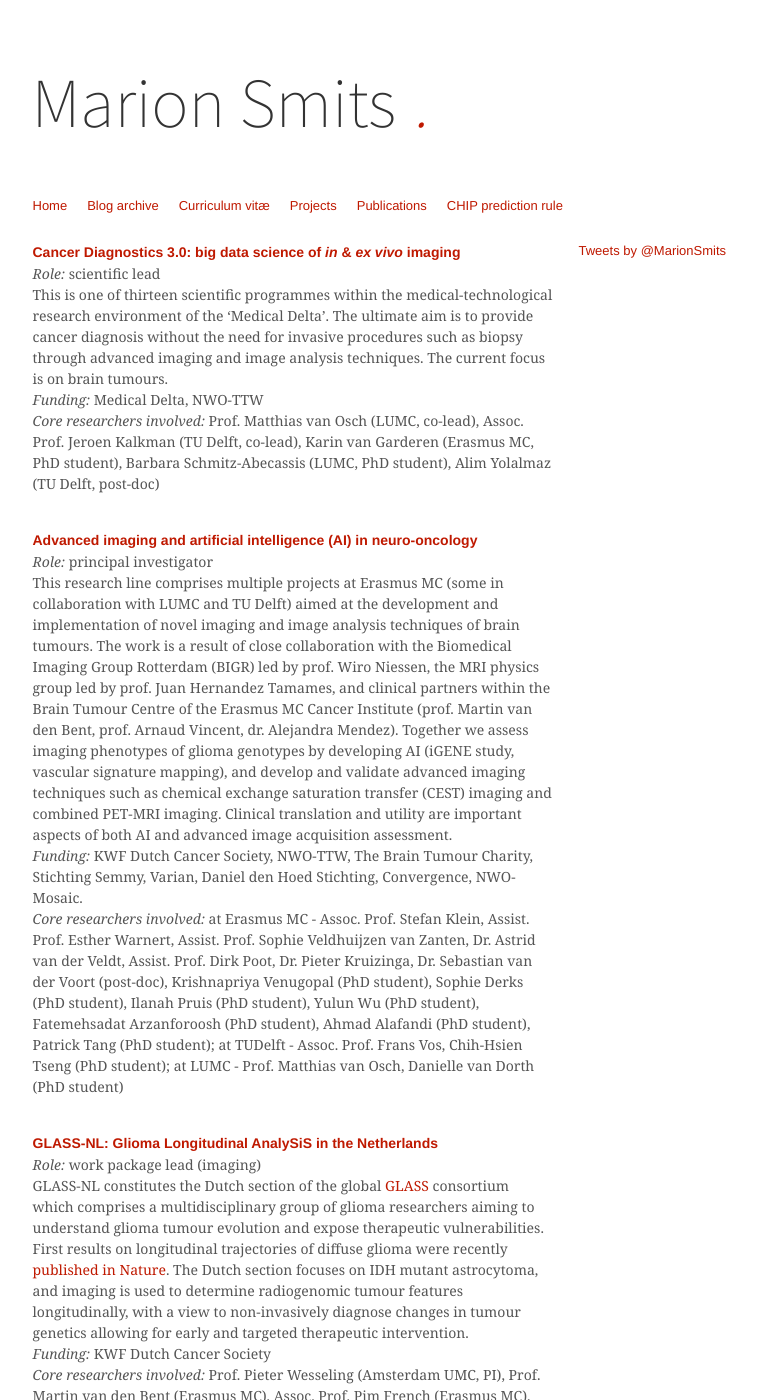
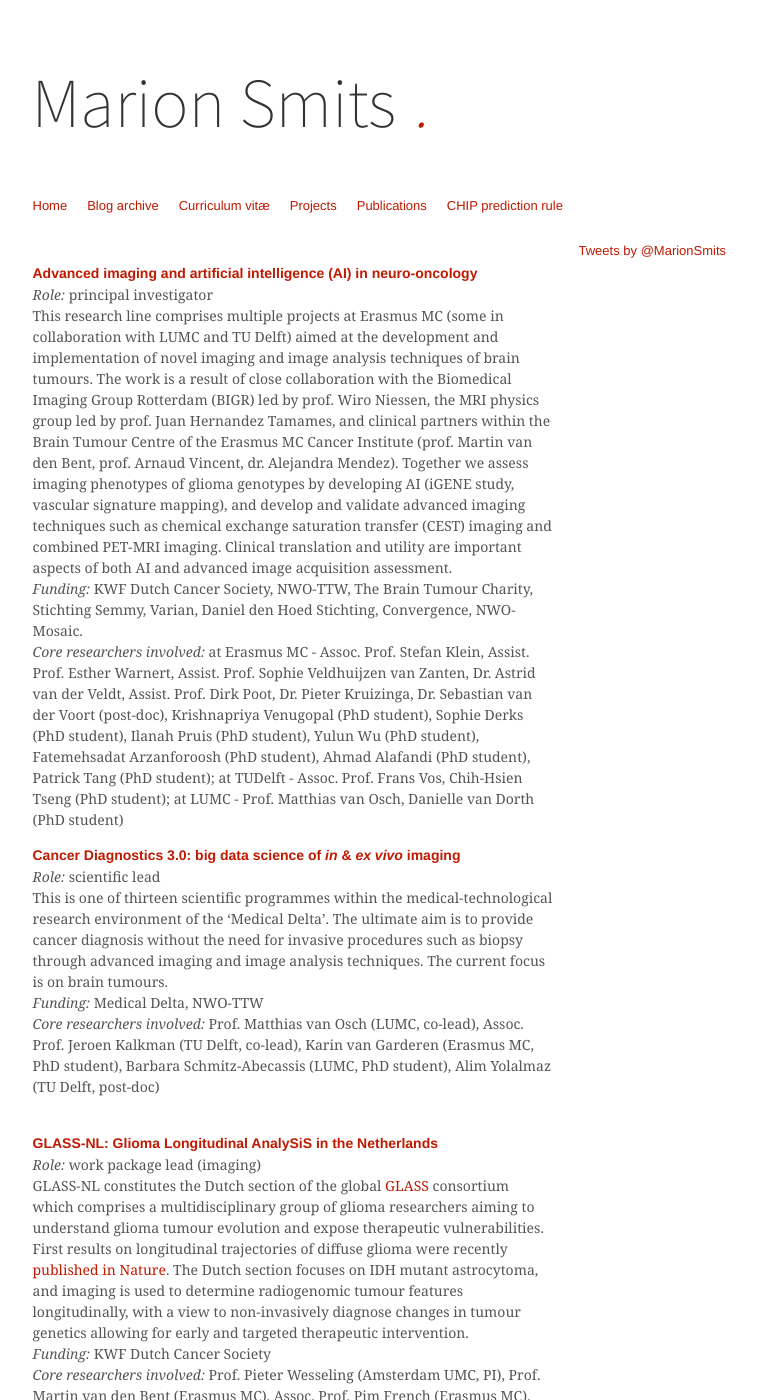
Before and after one commit to marionsmits/marionsmits.github.io, a Jekyll site: the page built from projects.md, in a window 1280 px wide and 1400 px high. Shown: the whole window, without its empty margins (120-877 px from the left). Built offline with Jekyll 4.4.1, drawn with Linux system fonts in a browser that asks for light colours; comment, search, counter and statistics services are not loaded.

```diff
--- a/projects.md
+++ b/projects.md
@@ -5,17 +5,17 @@ Type: page
 Slug: projects
 ---
 
+<br><b>[Advanced imaging and artificial intelligence (AI) in neuro-oncology](https://hersentumorcentrum.nl/wetenschap-en-onderzoek/beeldvormende-diagnostiek/)</b>
+<br><i>Role:</i> principal investigator
+<br>This research line comprises multiple projects at Erasmus MC (some in collaboration with LUMC and TU Delft) aimed at the development and implementation of novel imaging and image analysis techniques of brain tumours. The work is a result of close collaboration with the Biomedical Imaging Group Rotterdam (BIGR) led by prof. Wiro Niessen, the MRI physics group led by prof. Juan Hernandez Tamames, and clinical partners within the Brain Tumour Centre of the Erasmus MC Cancer Institute (prof. Martin van den Bent, prof. Arnaud Vincent, dr. Alejandra Mendez). Together we assess imaging phenotypes of glioma genotypes by developing AI (iGENE study, vascular signature mapping), and develop and validate advanced imaging techniques such as chemical exchange saturation transfer (CEST) imaging and combined PET-MRI imaging. Clinical translation and utility are important aspects of both AI and advanced image acquisition assessment.
+<br><i>Funding:</i> KWF Dutch Cancer Society, NWO-TTW, The Brain Tumour Charity, Stichting Semmy, Varian, Daniel den Hoed Stichting, Convergence, NWO-Mosaic.
+<br><i>Core researchers involved:</i> at Erasmus MC - Assoc. Prof. Stefan Klein, Assist. Prof. Esther Warnert, Assist. Prof. Sophie Veldhuijzen van Zanten, Dr. Astrid van der Veldt, Assist. Prof. Dirk Poot, Dr. Pieter Kruizinga, Dr. Sebastian van der Voort (post-doc), Krishnapriya Venugopal (PhD student), Sophie Derks (PhD student), Ilanah Pruis (PhD student), Yulun Wu (PhD student), Fatemehsadat Arzanforoosh (PhD student), Ahmad Alafandi (PhD student), Patrick Tang (PhD student); at TUDelft - Assoc. Prof. Frans Vos, Chih-Hsien Tseng (PhD student); at LUMC - Prof. Matthias van Osch, Danielle van Dorth (PhD student)
+
 <b>[Cancer Diagnostics 3.0: big data science of <i>in</i> & <i>ex vivo</i> imaging](https://www.medicaldelta.nl/en/research/cancer-diagnostics-3-0-big-data-science-of-in-ex-vivo-imaging)</b>
 <br><i>Role:</i> scientific lead
 <br>This is one of thirteen scientific programmes within the medical-technological research environment of the 'Medical Delta'. The ultimate aim is to provide cancer diagnosis without the need for invasive procedures such as biopsy through advanced imaging and image analysis techniques. The current focus is on brain tumours.
 <br><i>Funding:</i> Medical Delta, NWO-TTW
 <br><i>Core researchers involved:</i> Prof. Matthias van Osch (LUMC, co-lead), Assoc. Prof. Jeroen Kalkman (TU Delft, co-lead), Karin van Garderen (Erasmus MC, PhD student), Barbara Schmitz-Abecassis (LUMC, PhD student), Alim Yolalmaz (TU Delft, post-doc)
-
-<br><b>[Advanced imaging and artificial intelligence (AI) in neuro-oncology](https://hersentumorcentrum.nl/wetenschap-en-onderzoek/beeldvormende-diagnostiek/)</b>
-<br><i>Role:</i> principal investigator
-<br>This research line comprises multiple projects at Erasmus MC (some in collaboration with LUMC and TU Delft) aimed at the development and implementation of novel imaging and image analysis techniques of brain tumours. The work is a result of close collaboration with the Biomedical Imaging Group Rotterdam (BIGR) led by prof. Wiro Niessen, the MRI physics group led by prof. Juan Hernandez Tamames, and clinical partners within the Brain Tumour Centre of the Erasmus MC Cancer Institute (prof. Martin van den Bent, prof. Arnaud Vincent, dr. Alejandra Mendez). Together we assess imaging phenotypes of glioma genotypes by developing AI (iGENE study, vascular signature mapping), and develop and validate advanced imaging techniques such as chemical exchange saturation transfer (CEST) imaging and combined PET-MRI imaging. Clinical translation and utility are important aspects of both AI and advanced image acquisition assessment.
-<br><i>Funding:</i> KWF Dutch Cancer Society, NWO-TTW, The Brain Tumour Charity, Stichting Semmy, Varian, Daniel den Hoed Stichting, Convergence, NWO-Mosaic.
-<br><i>Core researchers involved:</i> at Erasmus MC - Assoc. Prof. Stefan Klein, Assist. Prof. Esther Warnert, Assist. Prof. Sophie Veldhuijzen van Zanten, Dr. Astrid van der Veldt, Assist. Prof. Dirk Poot, Dr. Pieter Kruizinga, Dr. Sebastian van der Voort (post-doc), Krishnapriya Venugopal (PhD student), Sophie Derks (PhD student), Ilanah Pruis (PhD student), Yulun Wu (PhD student), Fatemehsadat Arzanforoosh (PhD student), Ahmad Alafandi (PhD student), Patrick Tang (PhD student); at TUDelft - Assoc. Prof. Frans Vos, Chih-Hsien Tseng (PhD student); at LUMC - Prof. Matthias van Osch, Danielle van Dorth (PhD student)
 
 <br><b>[GLASS-NL: Glioma Longitudinal AnalySiS in the Netherlands](https://www.glass-consortium.org)</b>
 <br><i>Role:</i> work package lead (imaging)
```
